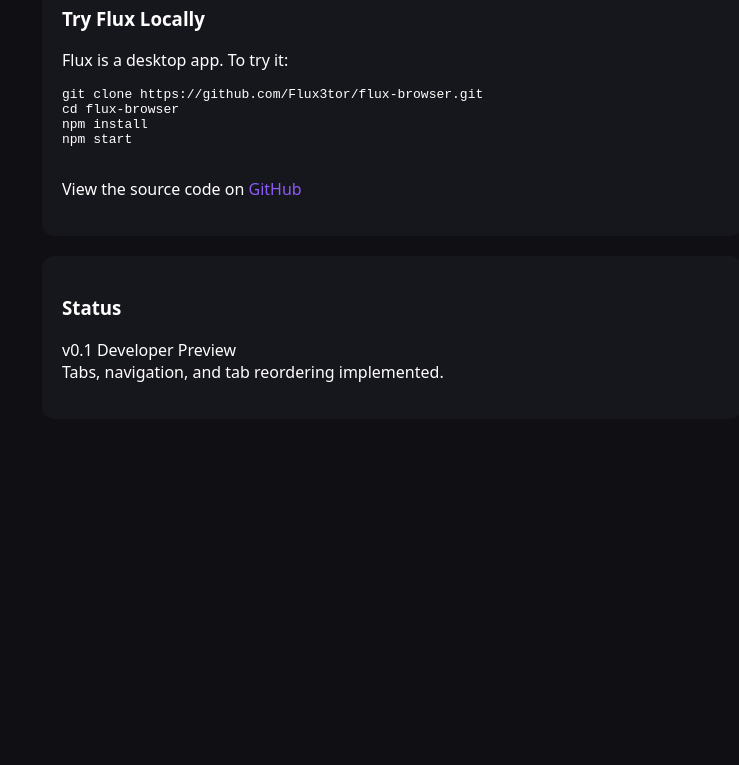
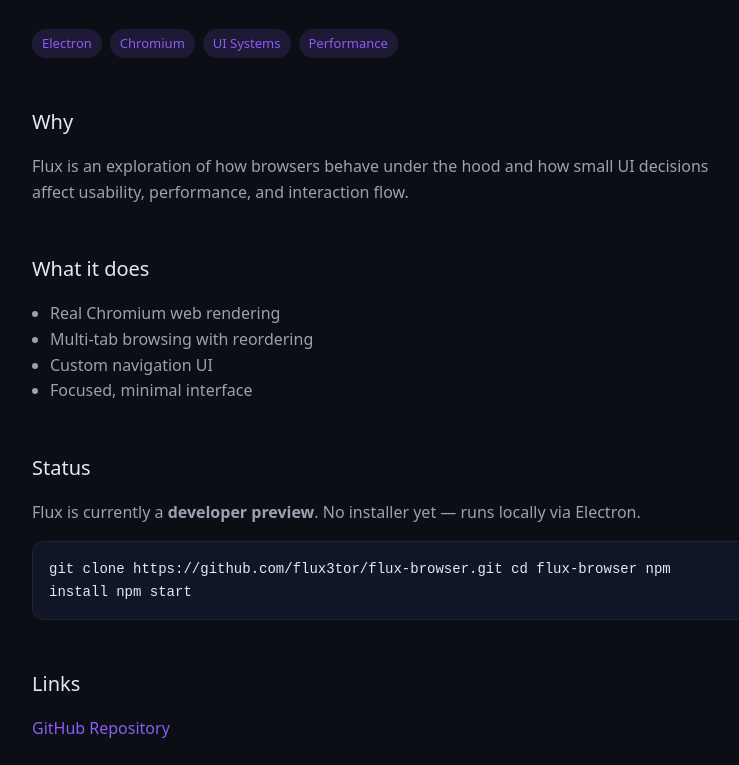
Before and after one commit to Flux3tor/flux-browser, an Electron app: page docs/index.html in a window 1200 px wide. Shown: the part 223-988 px from the top of the page, without its empty margins (208-947 px from the left). Before the commit the page ends 800 px from the top, so only its background shows below. Drawn offline with Linux system fonts and the light colour scheme.

```diff
--- a/docs/index.html
+++ b/docs/index.html
@@ -1,59 +1,151 @@
 <!DOCTYPE html>
-<html>
+<html lang="en">
 <head>
   <meta charset="UTF-8" />
-  <title>Flux Browser – Demo</title>
+  <title>Flux Browser</title>
+  <meta name="viewport" content="width=device-width, initial-scale=1" />
+
   <style>
+    :root {
+      --bg: #0b0e14;
+      --panel: #111528;
+      --text: #e6e8ee;
+      --muted: #9aa1b2;
+      --accent: #8b5cf6;
+      --border: rgba(255,255,255,0.06);
+    }
+
     body {
-      font-family: system-ui, sans-serif;
-      background: #0f0f14;
-      color: white;
-      padding: 40px;
-      max-width: 700px;
+      margin: 0;
+      background: var(--bg);
+      color: var(--text);
+      font-family: system-ui, -apple-system, BlinkMacSystemFont, sans-serif;
+      line-height: 1.6;
+    }
+
+    .wrap {
+      max-width: 720px;
+      padding: 96px 24px;
       margin: auto;
     }
+
+    h1 {
+      font-size: 40px;
+      margin-bottom: 8px;
+      font-weight: 600;
+    }
+
+    .subtitle {
+      color: var(--muted);
+      margin-bottom: 32px;
+    }
+
+    .tags {
+      display: flex;
+      gap: 8px;
+      flex-wrap: wrap;
+      margin-bottom: 32px;
+    }
+
+    .tag {
+      padding: 4px 10px;
+      font-size: 13px;
+      border-radius: 999px;
+      background: rgba(139,92,246,0.15);
+      color: var(--accent);
+    }
+
+    section {
+      margin-top: 48px;
+    }
+
+    h2 {
+      font-size: 20px;
+      margin-bottom: 12px;
+      font-weight: 500;
+    }
+
+    p {
+      color: var(--muted);
+    }
+
+    ul {
+      padding-left: 18px;
+      color: var(--muted);
+    }
+
     a {
-      color: #8b5cf6;
+      color: var(--accent);
       text-decoration: none;
     }
+
     .box {
-      background: #16161d;
-      padding: 20px;
+      margin-top: 16px;
+      padding: 16px;
+      background: var(--panel);
+      border: 1px solid var(--border);
       border-radius: 12px;
-      margin-top: 20px;
+      font-family: monospace;
+      font-size: 14px;
+      color: var(--text);
+      overflow-x: auto;
     }
   </style>
 </head>
+
 <body>
-  <h1>Flux Browser</h1>
-  <p>
-    Flux is a lightweight Chromium-based desktop browser built with Electron.
-    This is a <strong>developer preview</strong>.
-  </p>
+  <div class="wrap">
+    <h1>Flux Browser</h1>
+    <div class="subtitle">
+      Experimental Chromium-based desktop browser focused on UI and system behavior.
+    </div>
 
-  <div class="box">
-    <h3>Try Flux Locally</h3>
-    <p>Flux is a desktop app. To try it:</p>
-    <pre>
-git clone https://github.com/Flux3tor/flux-browser.git
+    <div class="tags">
+      <div class="tag">Electron</div>
+      <div class="tag">Chromium</div>
+      <div class="tag">UI Systems</div>
+      <div class="tag">Performance</div>
+    </div>
+
+    <section>
+      <h2>Why</h2>
+      <p>
+        Flux is an exploration of how browsers behave under the hood and how small UI
+        decisions affect usability, performance, and interaction flow.
+      </p>
+    </section>
+
+    <section>
+      <h2>What it does</h2>
+      <ul>
+        <li>Real Chromium web rendering</li>
+        <li>Multi-tab browsing with reordering</li>
+        <li>Custom navigation UI</li>
+        <li>Focused, minimal interface</li>
+      </ul>
+    </section>
+
+    <section>
+      <h2>Status</h2>
+      <p>
+        Flux is currently a <strong>developer preview</strong>.
+        No installer yet — runs locally via Electron.
+      </p>
+
+      <div class="box">
+git clone https://github.com/flux3tor/flux-browser.git
 cd flux-browser
 npm install
 npm start
-    </pre>
-    <p>
-      View the source code on
-      <a href="https://github.com/Flux3tor/flux-browser" target="_blank">
-        GitHub
-      </a>
-    </p>
-  </div>
+      </div>
+    </section>
 
-  <div class="box">
-    <h3>Status</h3>
-    <p>
-      v0.1 Developer Preview<br />
-      Tabs, navigation, and tab reordering implemented.
-    </p>
+    <section>
+      <h2>Links</h2>
+      <p>
+        <a href="https://github.com/flux3tor/flux-browser" target="_blank">GitHub Repository</a>
+      </p>
+    </section>
   </div>
 </body>
 </html>
```
